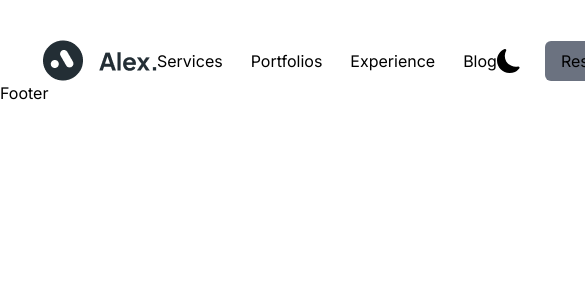
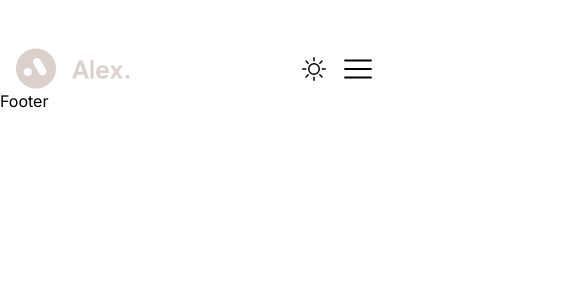
Before and after one commit to sunilhn27/pro, a Next.js app: page / in a window 390 px wide. Shown: the top 300 px of the page, 585 px wide, since content can reach past the window. Built offline with nearby package versions, Linux system fonts and the light colour scheme.

Commit message:
made navbar responsive

```diff
--- /dev/null
+++ b/src/app/Provider.js
@@ -0,0 +1,10 @@
+"use client"
+import React from 'react'
+import { ThemeProvider } from 'next-themes'
+
+function Provider({ children }) {
+    return (
+        <ThemeProvider>{children}</ThemeProvider>
+    )
+}
+export default Provider
--- a/src/app/ThemeProvider.js
+++ /dev/null
@@ -1,9 +0,0 @@
-import React from 'react'
-
-function ThemeProvider() {
-    return (
-        <div>ThemeProvider</div>
-    )
-}
-
-export default ThemeProvider
--- a/src/app/layout.js
+++ b/src/app/layout.js
@@ -1,8 +1,10 @@
 
-import NavBar from '@/components/NavBar'
+//import NavBar from '@/components/NavBar'
 import './globals.css'
 import { Inter } from 'next/font/google'
 import Footer from '@/components/Footer'
+import Navbar from '@/components/Nav'
+import Provider from './Provider'
 
 const inter = Inter({ subsets: ['latin'] })
 
@@ -16,9 +18,11 @@ export default function RootLayout({ children }) {
 
     <html lang="en">
       <body className={`${inter.className} `} >
-        <NavBar />
-        {children}
-        <Footer />
+        <Provider>
+          <Navbar />
+          {children}
+          <Footer />
+        </Provider>
       </body>
 
 
--- /dev/null
+++ b/src/components/Nav.js
@@ -0,0 +1,74 @@
+"use client"
+import Link from "next/link";
+import React, { useState } from "react";
+import Image from "next/image";
+import Logo from '@/asserts/images/logo.png'
+import { RxHamburgerMenu } from 'react-icons/rx'
+import { AiOutlineClose } from 'react-icons/ai'
+import { BsFillMoonFill, BsSun } from 'react-icons/bs'
+import { useTheme } from "next-themes";
+import LogoWhite from '@/asserts/images/logoWhite.png'
+
+function NavBar() {
+
+    const [isMenuOpen, setIsMenuOpen] = useState(false);
+
+    const { theme, setTheme } = useTheme();
+
+    const toggleMenu = () => {
+        setIsMenuOpen(!isMenuOpen);
+    }
+
+    return (
+        <section className="mt-12 px-4 ">
+            <nav className="flex items-center justify-between md:justify-evenly">
+                {theme === "light" ? (<Image src={Logo} alt='Logo' className='text-white' />) : (<Image src={LogoWhite} alt='Logo' className='text-white' />)}
+
+                <div className="hidden md:flex space-x-10 ">
+                    <Link href={"/"}>Services</Link>
+                    <Link href={"/"}>Portfolios</Link>
+                    <Link href={"/"}>Experience</Link>
+                    <Link href={"/"}>Blog</Link>
+                </div>
+                <div className="hidden md:flex items-center space-x-8">
+                    <button onClick={() => setTheme(theme === "light" ? "dark" : "light")}>
+                        {theme === 'light' ? (
+                            <BsFillMoonFill className='w-6 h-6' />
+                        ) : (
+                            <BsSun className='w-6 h-6' />
+                        )}
+                    </button>
+                    <button className="border-2 border-gray-400 px-4 py-2 rounded-md">Resume</button>
+                </div>
+                <div className="md:hidden flex space-x-4">
+                    <button onClick={() => setTheme(theme === "light" ? "dark" : "light")}>
+                        {theme === 'light' ? (
+                            <BsFillMoonFill className='w-6 h-6' />
+                        ) : (
+                            <BsSun className='w-6 h-6' />
+                        )}
+                    </button>
+                    <button onClick={toggleMenu}>
+                        {isMenuOpen ? <AiOutlineClose className="h-8 w-8" /> : <RxHamburgerMenu className="h-8 w-8" />}
+                    </button>
+                    <div className={`md:hidden ${isMenuOpen ? "block" : "hidden"}`}>
+                        <Link className="block py-2" href={"/"}>Services</Link>
+                        <Link className="block py-2" href={"/"}>Portfolios</Link>
+                        <Link className="block py-2" href={"/"}>Experience</Link>
+                        <Link className="block py-2" href={"/"}>Blog</Link>
+
+                    </div>
+
+
+                </div>
+
+            </nav>
+
+
+
+        </section >
+    )
+
+}
+
+export default NavBar;
--- a/src/components/NavBar.js
+++ b/src/components/NavBar.js
@@ -6,6 +6,8 @@ import Link from 'next/link'
 import Image from 'next/image'
 import second from '@/asserts/images/moon.png'
 import { BsSun, BsFillMoonFill } from 'react-icons/bs'
+import {RxHamburgerMenu} from 'react-icons/rx'
+import {AiOutlineClose} from 'react-icons/ai'
 
 
 function NavBar() {
@@ -20,7 +22,7 @@ function NavBar() {
                     <Link href={"/"}>Blog</Link>
                 </div>
                 <div className='flex space-x-6 items-center'>
-                    <BsFillMoonFill className='w-6 h-6'/>
+                    <RxHamburgerMenu className='w-6 h-6'/>
                     <button className='bg-gray-500 rounded-md px-4 py-2'>Resume</button>
                 </div>
             </nav>
--- /dev/null
+++ b/src/components/NavBar1.js
@@ -0,0 +1,54 @@
+"use client"
+import React from 'react'
+import Logo from '@/asserts/images/logo.png'
+import Link from 'next/link'
+import Image from 'next/image'
+import { useState } from 'react'
+import { BsSun, BsFillMoonFill } from 'react-icons/bs'
+
+function NavBar1() {
+
+    const [isMenuOpen, setIsMenuOpen] = useState(false);
+
+    const toggleMenu = () => {
+      setIsMenuOpen(!isMenuOpen);
+    };
+
+    return (
+        <section className='mt-10'>
+            <nav className='justify-between mx-[10%] flex items-center px-1'>
+                <Image src={Logo} alt='Logo' />
+                <div className={`space-x-7 ${isMenuOpen ? 'hidden' : 'flex'}`}>
+                    <Link href={"/"}>Services</Link>
+                    <Link href={"/"}>Portfolios</Link>
+                    <Link href={"/"}>Experience</Link>
+                    <Link href={"/"}>Blog1</Link>
+                </div>
+                <div className='flex space-x-6 items-center'>
+                    <BsFillMoonFill className='w-6 h-6' />
+                    <button className='bg-gray-500 rounded-md px-4 py-2'>Resume</button>
+                </div>
+                <div
+                    className={`lg:hidden ${isMenuOpen ? 'block' : 'hidden'}`}
+                    onClick={toggleMenu}
+                >
+                    {/* Hamburger icon */}
+                    <div className='block w-6 h-1 bg-black'></div>
+                    <div className='block w-6 h-1 bg-gray-500 mt-1'></div>
+                    <div className='block w-6 h-1 bg-gray-500 mt-1'></div>
+                </div>
+            </nav>
+            {/* Mobile menu */}
+            {isMenuOpen && (
+                <div className='lg:hidden'>
+                    <Link href={"/"}>Services</Link>
+                    <Link href={"/"}>Portfolios</Link>
+                    <Link href={"/"}>Experience</Link>
+                    <Link href={"/"}>Blog1</Link>
+                </div>
+            )}
+        </section>
+    )
+}
+
+export default NavBar1
```
